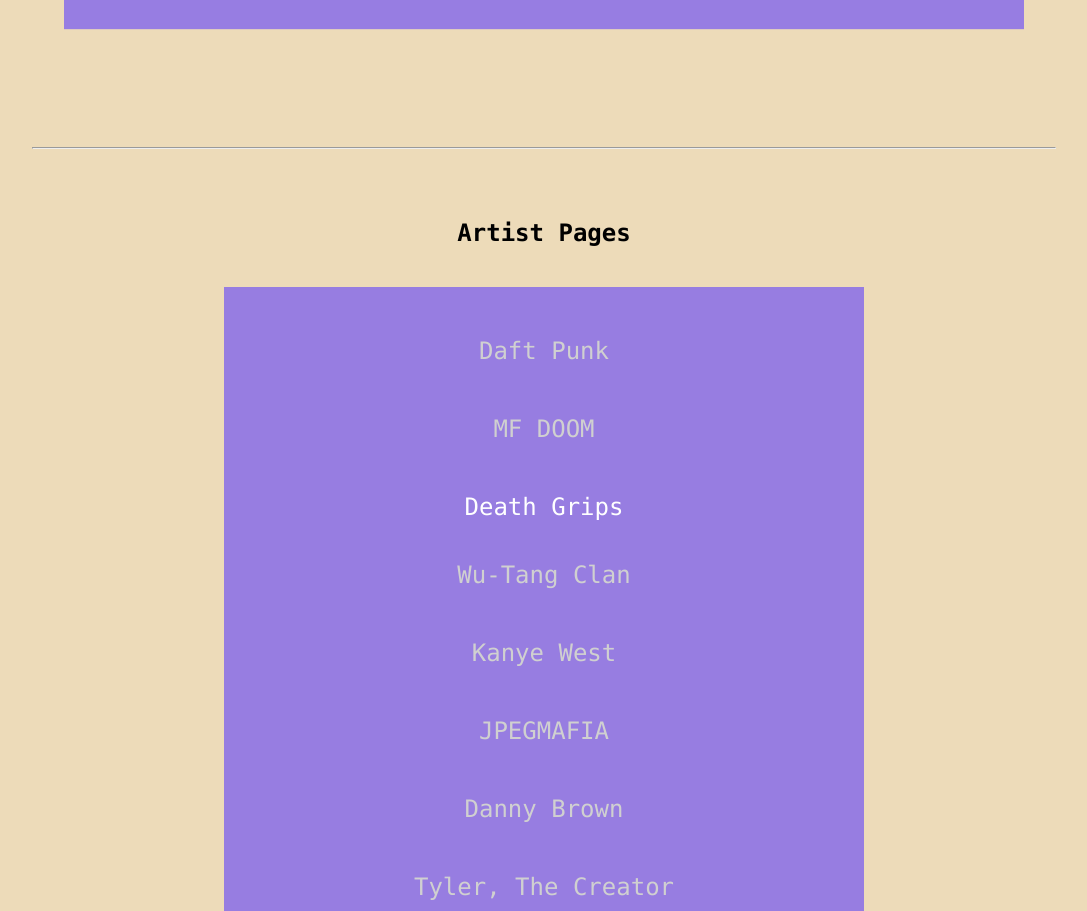
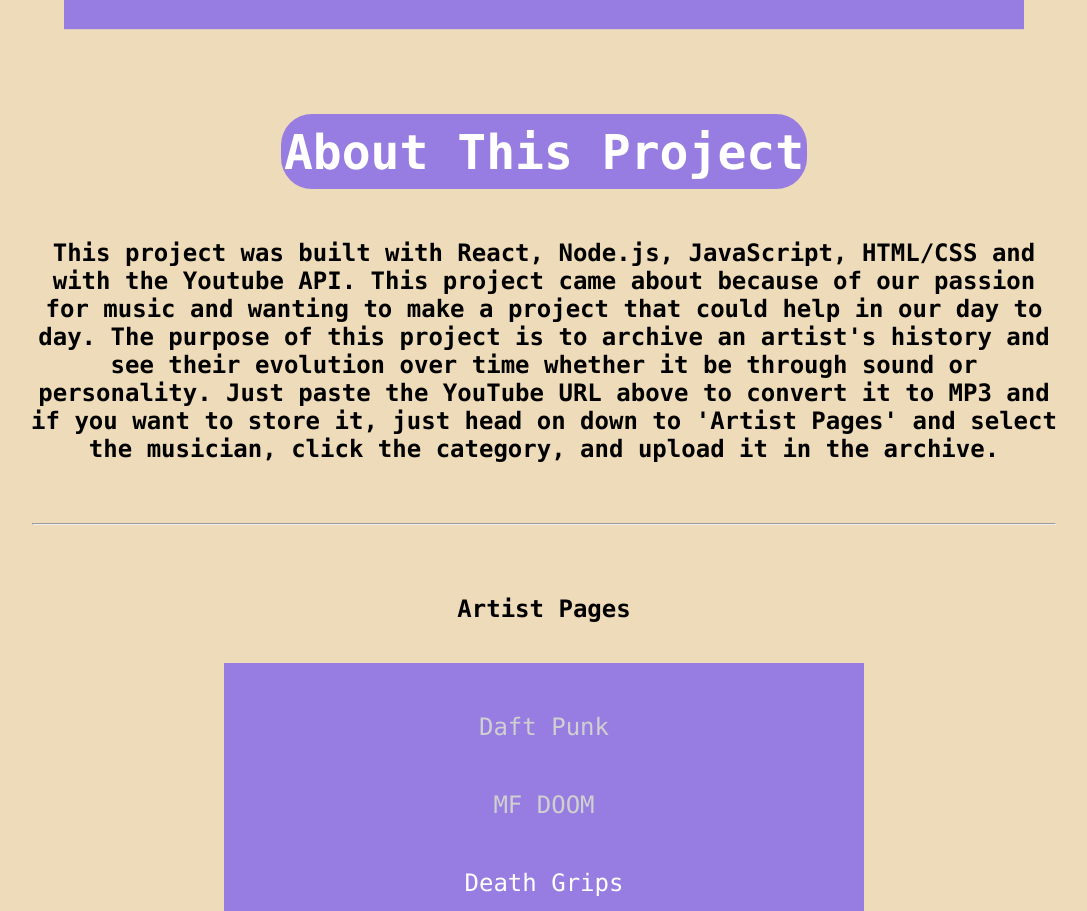
Before and after one commit to Ali-A132/MAD-HOUSE, a React (Create React App) app: page / in a window 1280 px wide. Shown: the part 1076-1987 px from the top of the page, without its empty margins (96-1183 px from the left). Built offline with nearby package versions, Linux system fonts and the light colour scheme.

Commit message:
Added about section

```diff
--- a/src/components/Home/Home.css
+++ b/src/components/Home/Home.css
@@ -110,6 +110,24 @@
     transform: scale(0.75);
 }
 
+.rounded_rect {
+    border-radius: 31px;
+    margin-bottom: 200px;
+    background-color: #977DE1;
+    height: 75px;
+    padding-top: 10px;
+    width: 526px;
+    margin-left: auto;
+    margin-right: auto;
+    text-align: center;
+    font-family: consolas;
+    color: white;
+    font-size: 48px;
+    font-weight: lighter;
+    margin-bottom: 50px;
+    margin-top: -30px;
+}
+
 .divider__ac {
     width: 80%;
     text-align: center;
--- a/src/components/Home/Home.jsx
+++ b/src/components/Home/Home.jsx
@@ -46,6 +46,13 @@ function Home() {
     <img class="collage" src={album}></img>
     </div>
 
+    <div class = "rounded_rect"><b>About This Project</b></div>
+
+
+    <center>
+    <h1 style = {{textAlign: "center", maxWidth: 1035, fontFamily: "consolas", paddingBottom: "40px"}}>This project was built with React, Node.js, JavaScript, HTML/CSS and with the Youtube API. This project came about because of our passion for music and wanting to make a project that could help in our day to day. The purpose of this project is to archive an artist's history and see their evolution over time whether it be through sound or personality. Just paste the YouTube URL above to convert it to MP3 and if you want to store it, just head on down to 'Artist Pages' and select the musician, click the category, and upload it in the archive.</h1>
+    </center>
+
     <div class ="divider">
       <hr class="divider__ac"></hr>
     </div>
```
